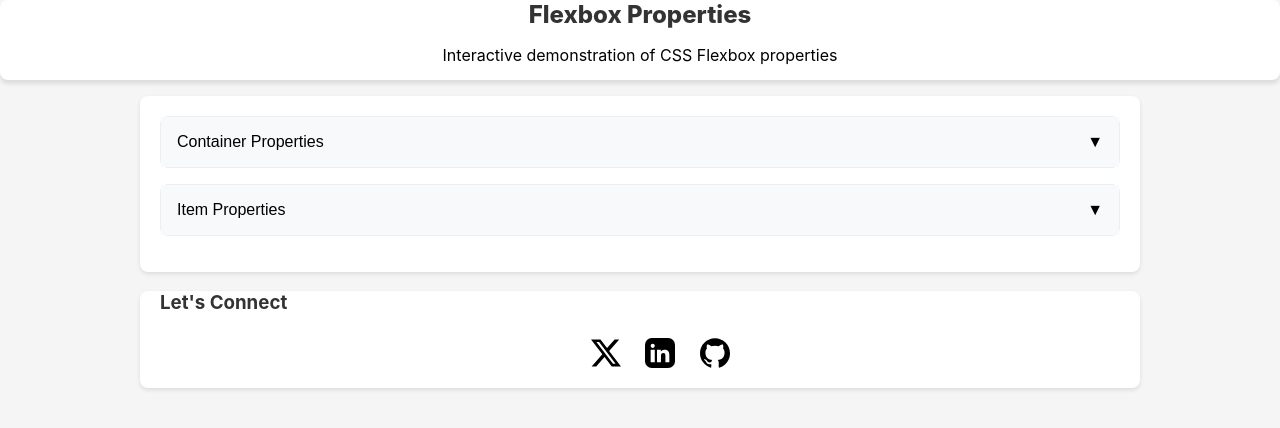
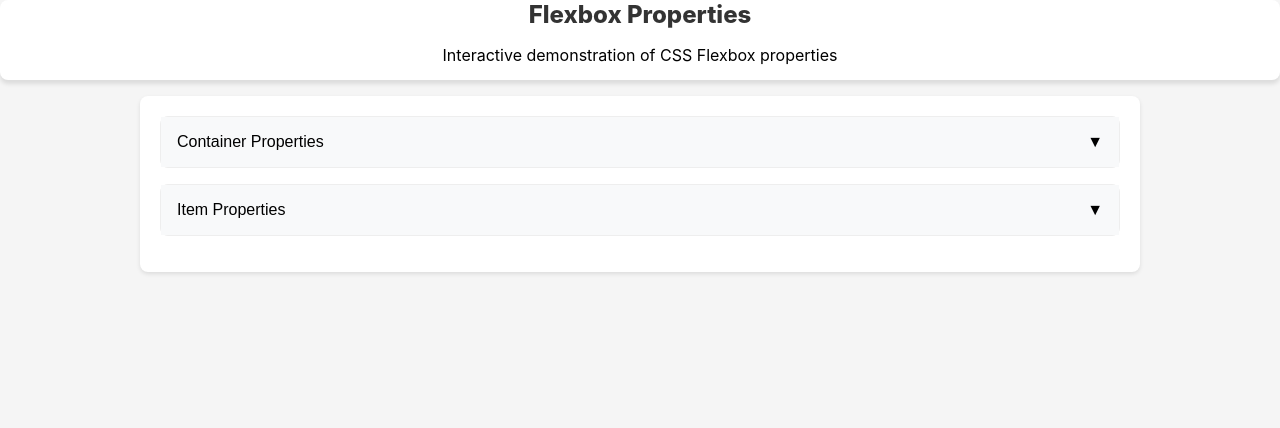
Before and after one commit to Yadav-Coder/css-site, a plain HTML site: page docs/index.html in a window 1280 px wide. Drawn offline with Linux system fonts and the light colour scheme.

Commit message:
Update index.html

```diff
--- a/docs/index.html
+++ b/docs/index.html
@@ -47,7 +47,7 @@
 
     </div>
 
-    <footer>
+    <footer hidden>
         <div class="connect"><h3>Let's Connect</h3></div>
         <div class="sm">
             <ul>
```
